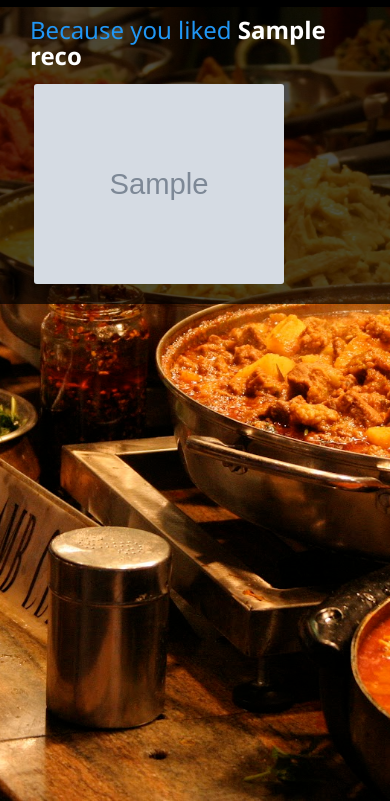
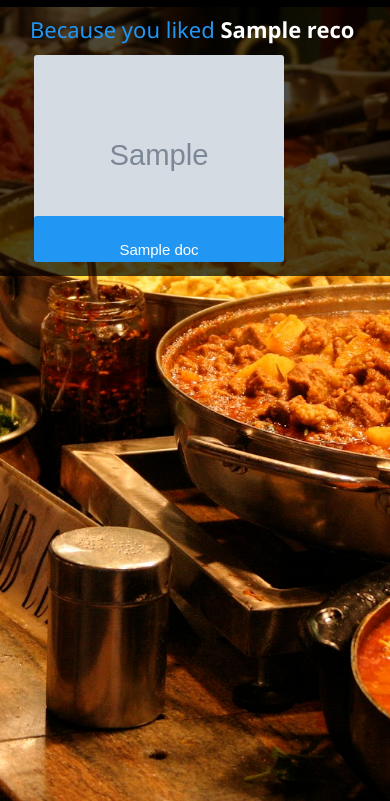
Before and after one commit to ImgBotApp/PotLuck, a Node project: template Web_App/views/Home/home.ejs in a window 390 px wide. Shown: the part 43-844 px from the top of the page. Run offline with Node 20 templates, Linux system fonts and the light colour scheme; the template is opened without the code that fills it: most values are stand-ins (such as "Sample title", 1, 10 or a date in 2020); grey boxes marked "Sample" are stand-in pictures; some libraries are stand-ins or nearby versions; some web fonts are replaced.

Commit message:
now you dont have to hover over for mobile

```diff
--- a/Web_App/public/css/Dashboard.css
+++ b/Web_App/public/css/Dashboard.css
@@ -133,3 +133,24 @@
     list-style-type: none;
     padding-left: 10px;
 }
+
+@media screen and (max-width: 768px){
+
+
+    .reco-item a:before{
+        bottom: 0;
+        opacity: 1;
+        top: auto;
+    }
+
+    .reco-item a:after{
+        bottom: 0;
+        height: 22%;
+        opacity: 1;
+        top: auto;
+    }
+
+    .reco-sect .container h3{
+        font-size: 22px;
+    }
+}
```
